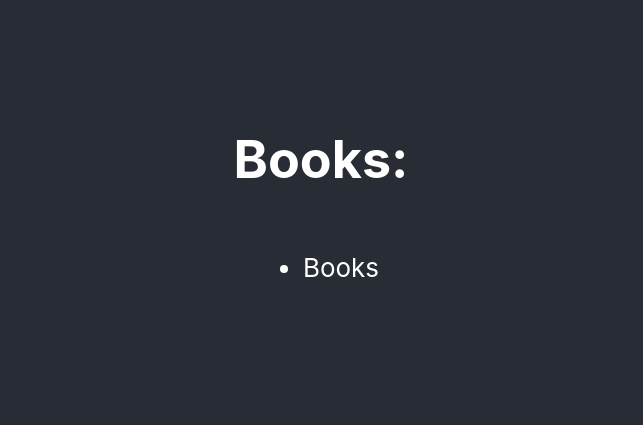
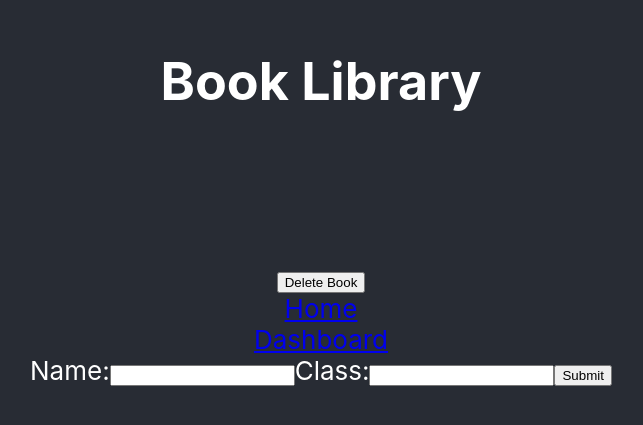
Before and after one commit to RussinKeri-FS/4.9_ReactNativeApp, a React (Create React App) app in the folder reactjs/: page /books/1 in a window 1280 px wide. Shown: the part 199-624 px from the top of the page, without its empty margins (319-962 px from the left). Built offline with nearby package versions, Linux system fonts and the light colour scheme; no server answers.

Commit message:
added full crud

```diff
--- a/reactjs/package.json
+++ b/reactjs/package.json
@@ -9,6 +9,7 @@
     "@testing-library/user-event": "^13.5.0",
     "react": "^18.2.0",
     "react-dom": "^18.2.0",
+    "react-router-dom": "^6.3.0",
     "react-scripts": "5.0.1",
     "web-vitals": "^2.1.4"
   },
--- a/reactjs/src/App.js
+++ b/reactjs/src/App.js
@@ -1,49 +1,18 @@
-import React, { useState, useEffect } from "react";
-import "./App.css";
+import { BrowserRouter as Router, Route, Routes } from 'react-router-dom'
+
+import Home from './pages/Home'
+import Dashboard from './pages/Dashboard'
+import Book from './pages/Book'
 
 function App() {
-  const [books, setBooks] = useState(null);
-  const [loading, setLoading] = useState(false);
-  const [error, setError] = useState(null);
-  const API_BASE =
-    process.env.NODE_ENV === "development"
-    ? `http://localhost:8000/api/v1`
-      : process.env.REACT_APP_BASE_URL;
-
-  let ignore = false;
-  useEffect(() => {
-    if (!ignore) {
-      getBooks();
-    }
-    return () => {
-      ignore = true;
-    };
-  }, []);
-
-  const getBooks = async () => {
-    setLoading(true);
-    try {
-      await fetch(`${API_BASE}/books`)
-        .then((res) => res.json())
-        .then((data) => {
-          console.log({ data });
-          setBooks(data);
-        });
-    } catch (error) {
-      setError(error.message || `Unexpected Error`);
-    } finally {
-      setLoading(false);
-    }
-  };
   return (
-    <div className="App">
-      <header className="App-header">
-        <h1>Books:</h1>
-        <ul>
-          <li>Books</li>
-        </ul>
-      </header>
-    </div>
+   <Router>
+      <Routes>
+        <Route path="/books/:id" exact element={<Book />} />
+        <Route path="/dashboard" exact element={<Dashboard />} />
+        <Route path="/" exact element={<Home />} />
+      </Routes>
+   </Router>
   );
 }
 
--- /dev/null
+++ b/reactjs/src/pages/Book.js
@@ -0,0 +1,134 @@
+import React, { useEffect, useState } from "react";
+import { Link, useParams, useNavigate } from 'react-router-dom';
+
+import '../App.css';
+
+function Book() {
+  const [books, setBooks] = useState(null)
+  const [loading, setLoading] = useState(false)
+  const [error, setError] = useState(null)
+
+  const [values, setValues] = useState({
+    name: '',
+    author: ''
+  })
+
+  const { id } = useParams()
+  const navigate = useNavigate();
+
+
+  const API_BASE = process.env.NODE_ENV === 'development'
+    ? `http://localhost:8000/api/v1`
+    : process.env.REACT_APP_BASE_URL;
+
+    let ignore = false;
+    useEffect(() => {
+
+
+      if(!ignore){
+        getBook();
+      }
+
+      return () => {
+        ignore = true;
+      }
+    }, [])
+
+    const getBook = async () => {
+      setLoading(true)
+      try {
+        await fetch(`${API_BASE}/books/${id}`)
+                  .then(res => res.json())
+                  .then(data => {
+                    console.log({data})
+                    // const { name, author } = data;
+                    setValues({
+                        name: data.name,
+                        author: data.author
+                    })
+                  })
+      } catch(error) {
+        setError(error.message || "Unexpected Error")
+      } finally {
+        setLoading(false)
+      }
+    }
+
+    const deleteBook = async () => {
+        try {
+            await fetch(`${API_BASE}/books/${id}`, {
+                method: 'DELETE'
+            })
+                      .then(res => res.json())
+                      .then(data => {
+                        setBooks(data)
+                        navigate("/dashboard", { replace: true })
+                      })
+          } catch(error) {
+            setError(error.message || "Unexpected Error")
+          } finally {
+            setLoading(false)
+          }
+    }
+
+    const updateBook= async () => {
+        try {
+            await fetch(`${API_BASE}/books/${id}`, {
+                method: 'PATCH',
+                headers: {
+                    'Content-Type': 'application/json'
+                },
+                body: JSON.stringify(values)
+            })
+                      .then(res => res.json())
+                      .then(data => {
+                        console.log({data})
+                      })
+          } catch(error) {
+            setError(error.message || "Unexpected Error")
+          } finally {
+            setLoading(false)
+          }
+    }
+
+    const handleSubmit = (event) => {
+        event.preventDefault();
+        updateBook();
+    }
+
+    const handleInputChanges = (event) => {
+        event.persist();
+        setValues((values) => ({
+            ...values,
+            [event.target.name]: event.target.value
+        }))
+    }
+
+  return (
+    <div className="App">
+      <header className="App-header">
+        <h1>Book Library</h1>
+        <h5>{values && values.name}</h5>
+        <p>{values && values.author}</p>
+        <button onClick={() => deleteBook()}>Delete Book</button>
+        <Link to="/">Home</Link>
+        <Link to="/dashboard">Dashboard</Link>
+
+        <form onSubmit={(event) => handleSubmit(event)}>
+            <label>
+                Name:
+                <input type="text" name="name" value={values.name} onChange={handleInputChanges} />
+            </label>
+            <label>
+                Class:
+                <input type="text" name="author" value={values.author} onChange={handleInputChanges} />
+            </label>
+            <input type="submit" value="Submit" />
+        </form>
+
+      </header>
+    </div>
+  );
+}
+
+export default Book;
--- /dev/null
+++ b/reactjs/src/pages/Dashboard.js
@@ -0,0 +1,107 @@
+import React, { useEffect, useState } from "react";
+import { Link } from 'react-router-dom';
+import '../App.css';
+
+function Dashboard() {
+  const [books, setBooks] = useState(null)
+  const [loading, setLoading] = useState(false)
+  const [error, setError] = useState(null)
+  const [values, setValues] = useState({
+    name: '',
+    author: ''
+  })
+
+  const API_BASE = process.env.NODE_ENV === 'development'
+    ? `http://localhost:8000/api/v1`
+    : process.env.REACT_APP_BASE_URL;
+
+    let ignore = false;
+    useEffect(() => {
+
+
+      if(!ignore){
+        getBooks();
+      }
+
+      return () => {
+        ignore = true;
+      }
+    }, [])
+
+    const getBooks = async () => {
+      setLoading(true)
+      try {
+        await fetch(`${API_BASE}/books`)
+                  .then(res => res.json())
+                  .then(data => {
+                    console.log({data})
+                    setBooks(data)
+                  })
+      } catch(error) {
+        setError(error.message || "Unexpected Error")
+      } finally {
+        setLoading(false)
+      }
+    }
+
+    const createBook = async () => {
+      try {
+          await fetch(`${API_BASE}/books`, {
+              method: 'POST',
+              headers: {
+                  'Content-Type': 'application/json'
+              },
+              body: JSON.stringify(values)
+          }).then(() => getBooks())
+        } catch(error) {
+          setError(error.message || "Unexpected Error")
+        } finally {
+          setLoading(false)
+        }
+  }
+
+    const handleSubmit = (event) => {
+      event.preventDefault();
+      createBook();
+  }
+
+  const handleInputChanges = (event) => {
+      event.persist();
+      setValues((values) => ({
+          ...values,
+          [event.target.name]: event.target.value
+      }))
+  }
+
+
+  return (
+    <div className="App">
+      <header className="App-header">
+        <h1>Books:</h1>
+        <Link to="/">Home</Link>
+        <ul>
+          {
+            books?.map(book => (
+              <li key={book._id}>
+                <Link to={`/books/${book._id}`}>{book.name}</Link>
+              </li>
+            ))
+          }
+        </ul>
+        <form onSubmit={(event) => handleSubmit(event)}>
+            <label>
+                Name:
+                <input type="text" name="name" value={values.name} onChange={handleInputChanges} />
+            </label>
+            <label>
+                Class:
+                <input type="text" name="author" value={values.author} onChange={handleInputChanges} />
+            </label>
+            <input type="submit" value="Submit" />
+        </form>
+      </header>
+    </div>
+  );
+}
+
+export default Dashboard;
--- /dev/null
+++ b/reactjs/src/pages/Home.js
@@ -0,0 +1,15 @@
+import { Link } from 'react-router-dom';
+import '../App.css';
+
+function Home() {
+  return (
+    <div className="App">
+      <header className="App-header">
+        <h1>Book Library Homepage</h1>
+        <Link to="/dashboard">Dashboard</Link>
+      </header>
+    </div>
+  );
+}
+
+export default Home;
```
Also changed, not shown: 1 other file (tests, documents, lock files or other folders).
